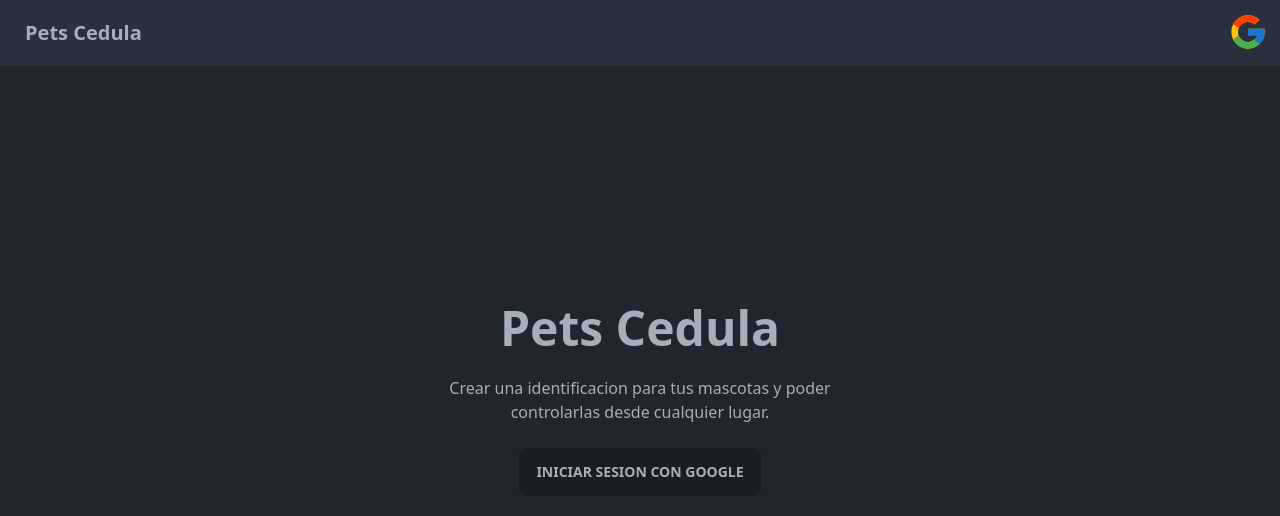
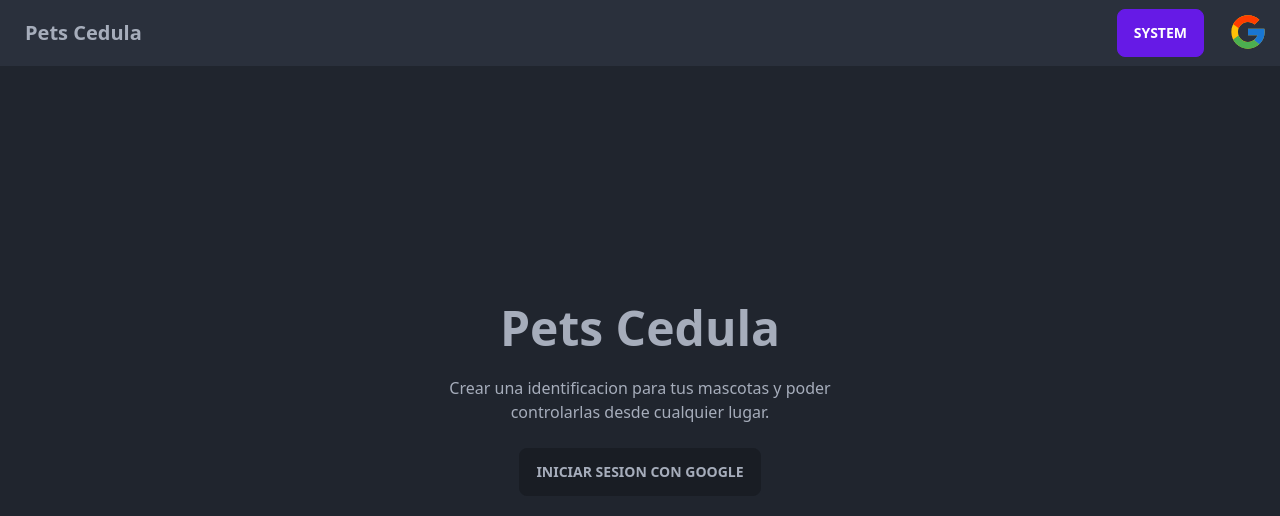
Before and after one commit to pipegoods/pets-cedula, a Next.js app: page / in a window 1280 px wide. Shown: the top 516 px of the page. Built offline with nearby package versions, Linux system fonts and the light colour scheme; no server answers.

Commit message:
✨ Change theme

```diff
--- a/components/Header.tsx
+++ b/components/Header.tsx
@@ -1,9 +1,12 @@
 import { signIn, signOut, useSession } from 'next-auth/react';
+import { useTheme } from 'next-themes';
 import Image from 'next/image';
 import Link from 'next/link';
+import { Button } from './Button';
 
 const Header = () => {
   const { data: session } = useSession();
+  const { theme, setTheme } = useTheme();
 
   return (
     <header className="navbar bg-base-100 fixed z-10">
@@ -12,9 +15,12 @@ const Header = () => {
           <a className="btn btn-ghost normal-case text-xl">Pets Cedula</a>
         </Link>
       </div>
-      <div className="flex-none">
+      <div className="flex-none gap-5">
+        <Button onClick={() => setTheme(theme === 'dark' ? 'cupcake' : 'dark')}>
+          {theme}
+        </Button>
         {session ? (
-          <>
+          <div className="flex items-center">
             <p className="capitalize mr-2">
               Hola, <span className="font-bold">{session.user?.name}</span>
             </p>
@@ -50,7 +56,7 @@ const Header = () => {
                 </li>
               </ul>
             </div>
-          </>
+          </div>
         ) : (
           <div className="tooltip tooltip-left" data-tip="Iniciar con Google">
             <label
--- a/pages/_app.tsx
+++ b/pages/_app.tsx
@@ -14,7 +14,7 @@ function MyApp({ Component, pageProps: { session, ...pageProps } }: AppProps) {
           fetch(resource, init).then((res) => res.json()),
       }}
     >
-      <ThemeProvider>
+      <ThemeProvider themes={['dark', 'cupcake']}>
         <SessionProvider session={session}>
           <MainLayout>
             <Component {...pageProps} />
--- a/pages/mascota/[id].tsx
+++ b/pages/mascota/[id].tsx
@@ -15,7 +15,7 @@ const MascotaId: NextPage = () => {
   useEffect(() => {
     const generateQrCode = () => {
       QRCode.toDataURL(
-        'http://localhost:3000/mascota/' + id,
+        'https://pets-cedula.vercel.app/' + id,
         {
           width: 900,
           margin: 3,
--- a/tailwind.config.js
+++ b/tailwind.config.js
@@ -4,11 +4,8 @@ module.exports = {
     './pages/**/*.{js,ts,jsx,tsx}',
     './components/**/*.{js,ts,jsx,tsx}',
   ],
-  theme: {
-    extend: {},
+  plugins: [require('daisyui')],
+  daisyui: {
+    themes: ['dark', 'cupcake'],
   },
-  plugins: [require("daisyui")],
-  daisyui: {
-    themes: ["dark", "cupcake"]
-  }
-}
+};
```
